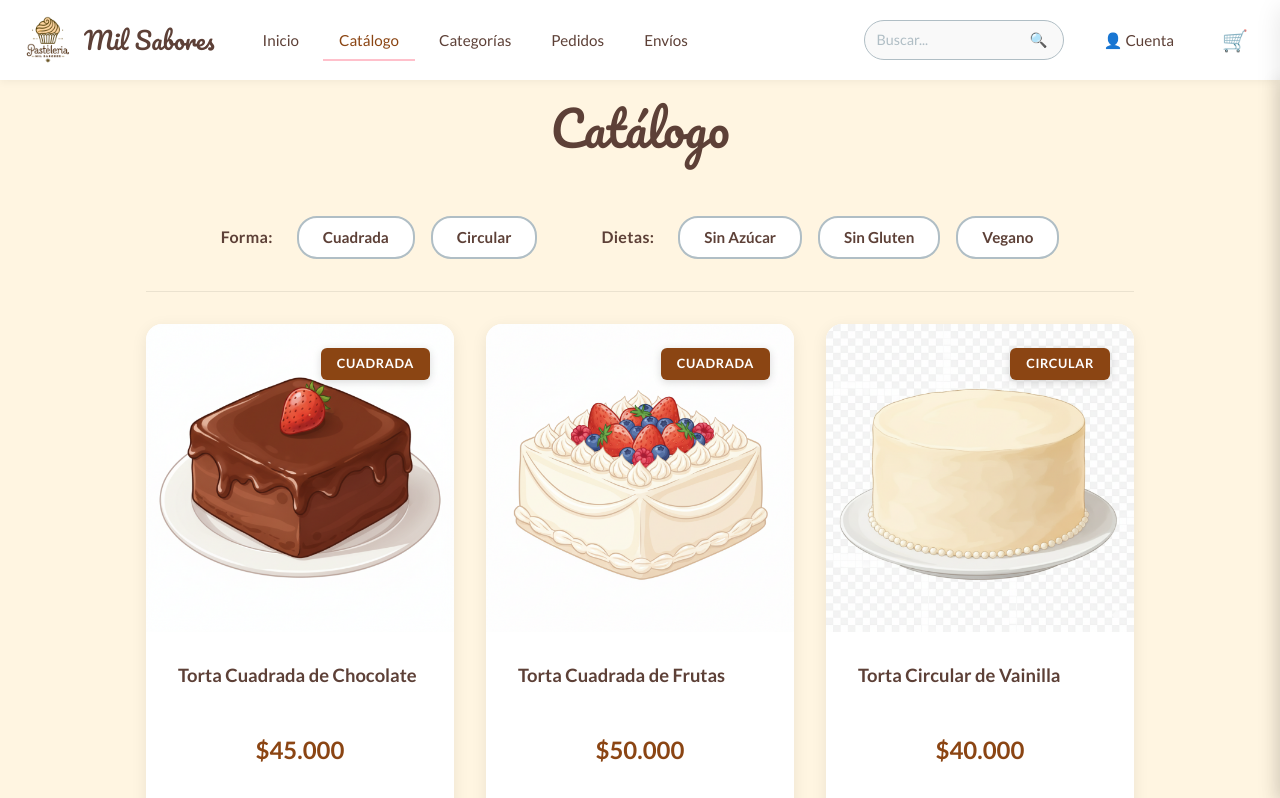
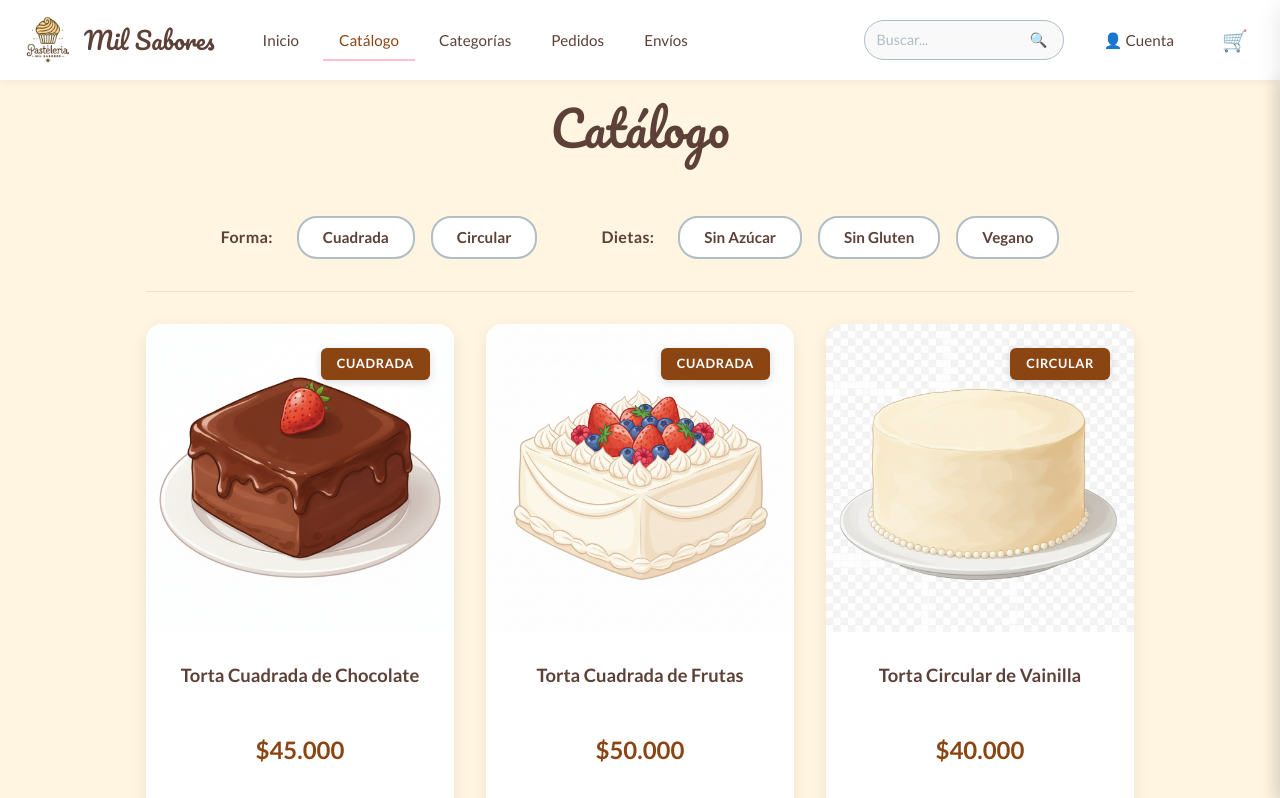
Before and after one commit to guala19/pasteleria-react, a React (Vite) app: page /catalogo in a window 1280 px wide. Shown: the top 798 px of the page. Built offline with nearby package versions, Linux system fonts and the light colour scheme.

Commit message:
centrar nombre de productos y mejorar buscador para solo mostrar lo buscado

```diff
--- a/src/components/CatalogSimple.jsx
+++ b/src/components/CatalogSimple.jsx
@@ -84,12 +84,20 @@ export default function Catalog() {
   // Filtrar productos
   const filteredProducts = useMemo(() => {
     return PRODUCTS.filter(product => {
-      // Filtro de búsqueda por texto
-      if (searchQuery) {
-        const query = searchQuery.toLowerCase();
+      // BÚSQUEDA POR TEXTO - MÁS IMPORTANTE
+      if (searchQuery.trim()) {
+        const query = searchQuery.toLowerCase().trim();
         const productName = product.name.toLowerCase();
         const productDesc = product.description?.toLowerCase() || "";
-        const matchesSearch = productName.includes(query) || productDesc.includes(query);
+        const productCategory = product.category?.toLowerCase() || "";
+
+        // Buscar en nombre, descripción y categoría
+        const matchesSearch =
+          productName.includes(query) ||
+          productDesc.includes(query) ||
+          productCategory.includes(query);
+
+        // Si hay búsqueda y NO coincide, EXCLUIR completamente
         if (!matchesSearch) return false;
       }
 
--- a/src/styles/catalog-simple.css
+++ b/src/styles/catalog-simple.css
@@ -432,6 +432,7 @@
   margin: 0;
   line-height: 1.3;
   min-height: 2.4em;
+  text-align: center;
 }
 
 .product-price-redesigned {
```
